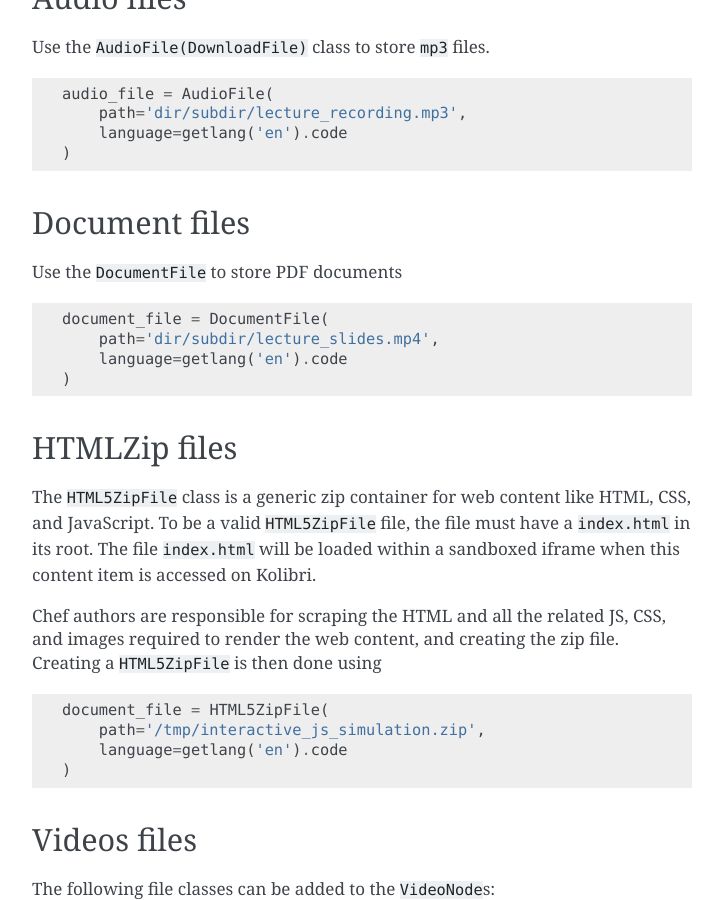
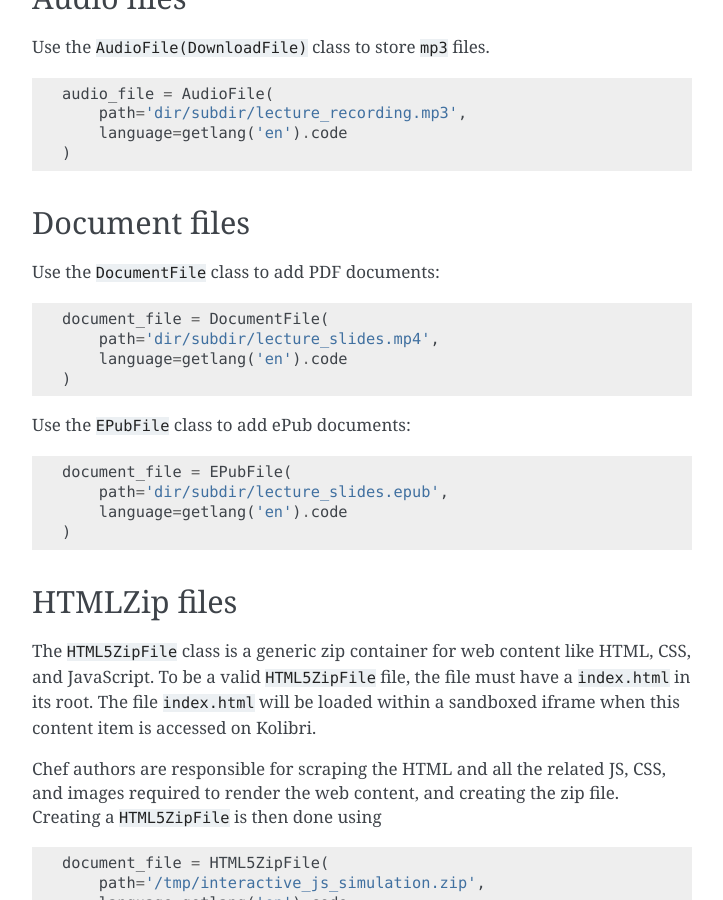
Before and after one commit to learningequality/ricecooker, a Sphinx documentation site: the page built from docs/files.md, in a window 1280 px wide and 900 px high, scrolled down 1542 px. Shown: the whole window, without its empty margins (388-1111 px from the left). Built offline with Sphinx 7.4.7, drawn with Linux system fonts in a browser that asks for light colours; pages that are not in the unit, such as notebooks, are missing from menus.

Commit message:
added ePub docs

```diff
--- a/docs/README.rst
+++ b/docs/README.rst
@@ -22,8 +22,7 @@ Before we continue, let's have some definitions:
 
    -  Topic nodes (folders)
    -  Content types:
-
-      -  Document (PDF files)
+      -  Document (ePub and PDF files)
       -  Audio (mp3 files)
       -  Video (mp4 files)
       -  HTML5App zip files (generic container for web content:
--- a/docs/files.md
+++ b/docs/files.md
@@ -68,10 +68,17 @@ Use the `AudioFile(DownloadFile)` class to store `mp3` files.
 
 Document files
 --------------
-Use the `DocumentFile` to store PDF documents
+Use the `DocumentFile` class to add PDF documents:
 
     document_file = DocumentFile(
         path='dir/subdir/lecture_slides.mp4',
+        language=getlang('en').code
+    )
+
+Use the `EPubFile` class to add ePub documents:
+
+    document_file = EPubFile(
+        path='dir/subdir/lecture_slides.epub',
         language=getlang('en').code
     )
 
```
Also changed, not shown: docs/nodes.md (+2 -1 lines), docs/platform/README.md (+1 -1 lines), docs/platform/content_types.md (+3 -1 lines), docs/usage.md (+3 -2 lines).
